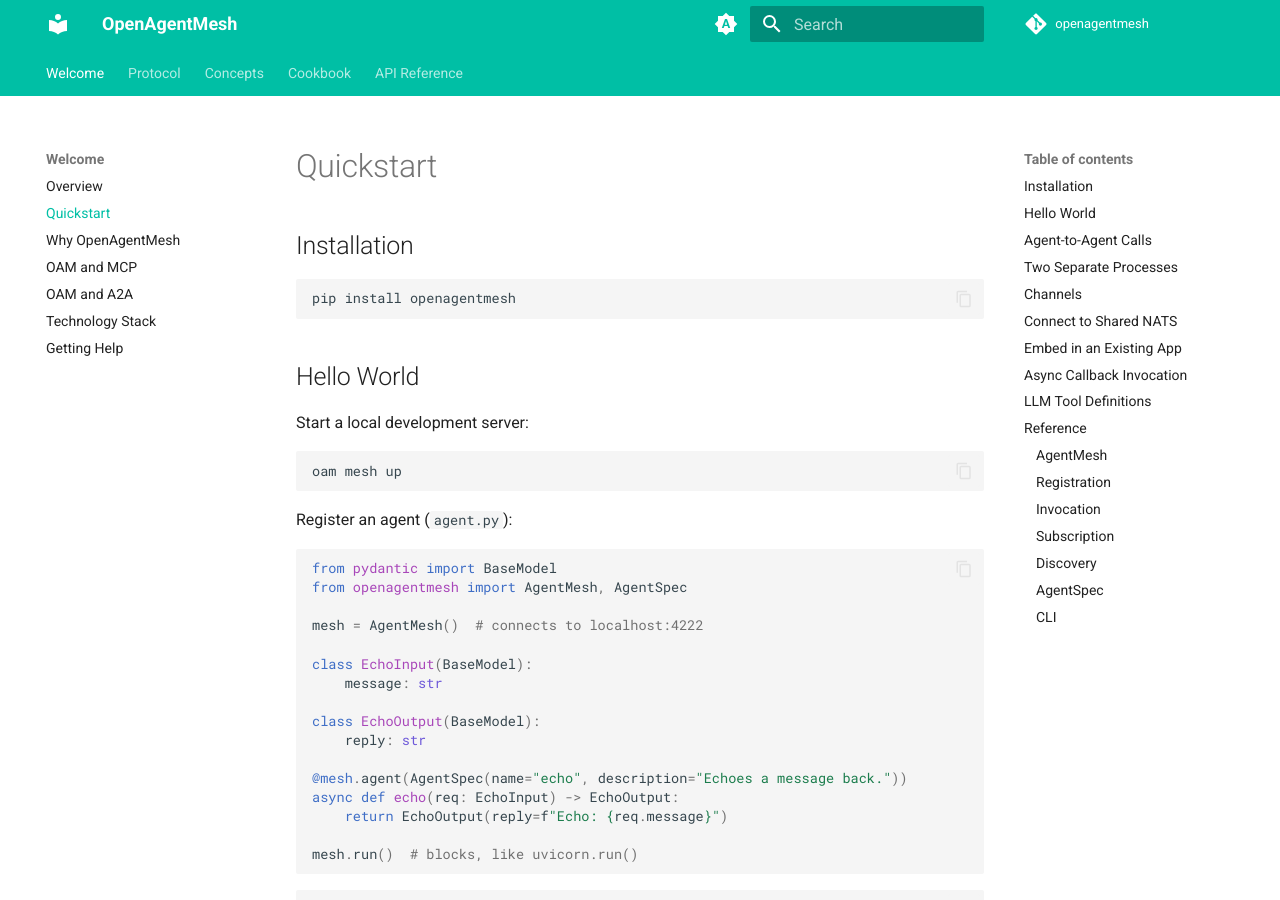
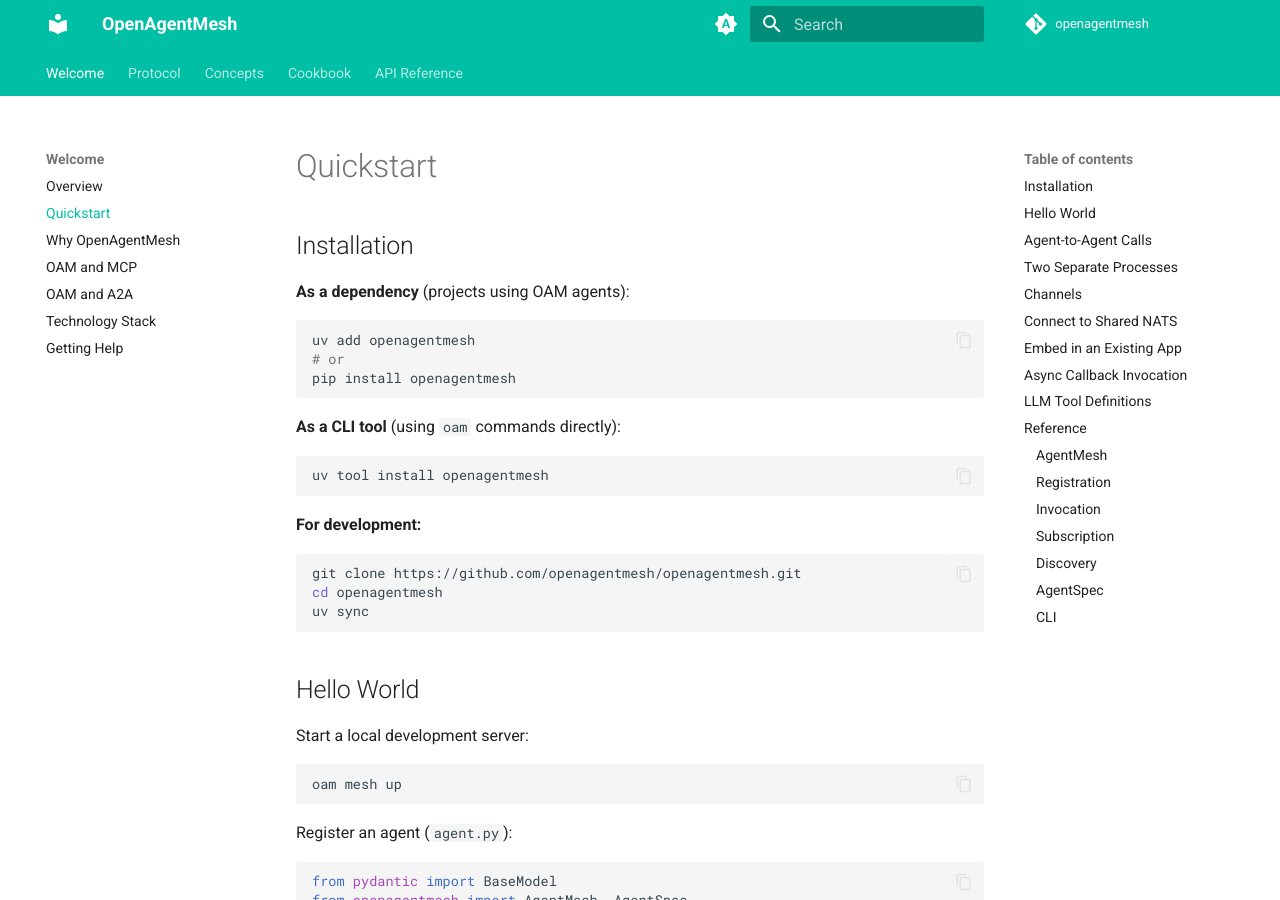
Before and after one commit to openagentmesh/openagentmesh, an MkDocs documentation site: the page built from docs/welcome/quickstart.md, in a window 1280 px wide and 900 px high. Built offline with MkDocs 1.6.1 and Material for MkDocs 9.7.7, drawn with Linux system fonts in a browser that asks for light colours; comment, search, counter and statistics services are not loaded.

Commit message:
docs: align quickstart installation instructions with readme

````diff
--- a/docs/welcome/quickstart.md
+++ b/docs/welcome/quickstart.md
@@ -2,8 +2,26 @@
 
 ## Installation
 
+**As a dependency** (projects using OAM agents):
+
 ```bash
+uv add openagentmesh
+# or
 pip install openagentmesh
+```
+
+**As a CLI tool** (using `oam` commands directly):
+
+```bash
+uv tool install openagentmesh
+```
+
+**For development:**
+
+```bash
+git clone https://github.com/openagentmesh/openagentmesh.git
+cd openagentmesh
+uv sync
 ```
 
 ## Hello World
````
